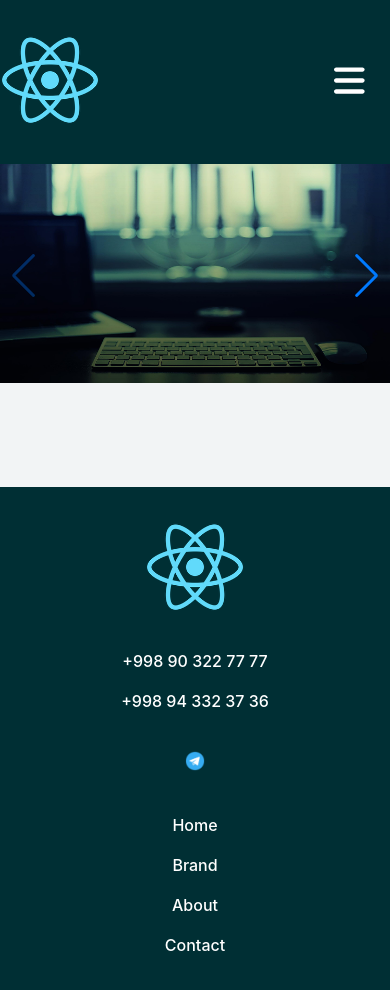
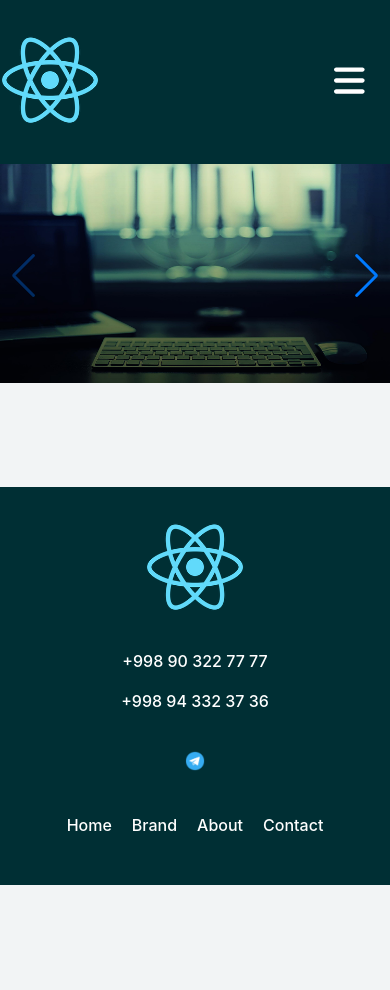
Before and after one commit to mustafaevv/anons, a React (Create React App) app: page / in a window 390 px wide. Shown: the top 990 px of the page. After the commit the page ends 885 px from the top, so only its background shows below. Built offline with nearby package versions, Linux system fonts and the light colour scheme.

Commit message:
.env some change

```diff
--- a/src/components/ContactFooter/ContactFooter.module.scss
+++ b/src/components/ContactFooter/ContactFooter.module.scss
@@ -46,7 +46,13 @@
 }
 
 @media (max-width: 992px) {
-  .footer__tell-list,
+  .footer__list {
+    display: flex;
+  }
+  .footer__list li {
+    margin-left: 10px;
+    margin-right: 10px;
+  }
   .footer__container {
     flex-direction: column;
     display: flex;
@@ -65,3 +71,9 @@
     margin-bottom: 20px;
   }
 }
+
+@media (max-width: 678px) {
+  .footer__tell-list {
+    flex-direction: column;
+  }
+}
--- a/src/components/Header/index.jsx
+++ b/src/components/Header/index.jsx
@@ -13,8 +13,8 @@ import classes from "./Header.module.scss";
 const Header = () => {
   const location = useLocation();
   const [opened, setOpened] = useState(false);
-  const open = () => setOpened(true);
-  const close = () => setOpened(false);
+  const handleClick = () => setOpened((state) => !state);
+
   return (
     <header className={classes["header"]}>
       <Container className={classes["header__content"]}>
@@ -26,7 +26,7 @@ const Header = () => {
           />
         </Link>
         <button
-          onClick={open}
+          onClick={handleClick}
           className={classNames(
             classes["header__button"],
             classes["header__button-show"]
@@ -52,7 +52,7 @@ const Header = () => {
               </li>
             ))}
             <button
-              onClick={close}
+              onClick={handleClick}
               className={classNames(
                 classes["header__button"],
                 classes["header__button-close"]
--- a/src/page/Category/index.jsx
+++ b/src/page/Category/index.jsx
@@ -14,7 +14,7 @@ const Category = () => {
   useEffect(() => {
     const fetchData = async () => {
       const res = await fetch(
-        `${process.env.REACT_APP_API_URL}anons?category=${type}`
+        `${process.env.REACT_APP_API_URL}items?category=${type}`
       );
       const item = await res.json();
       setData(item);
```
